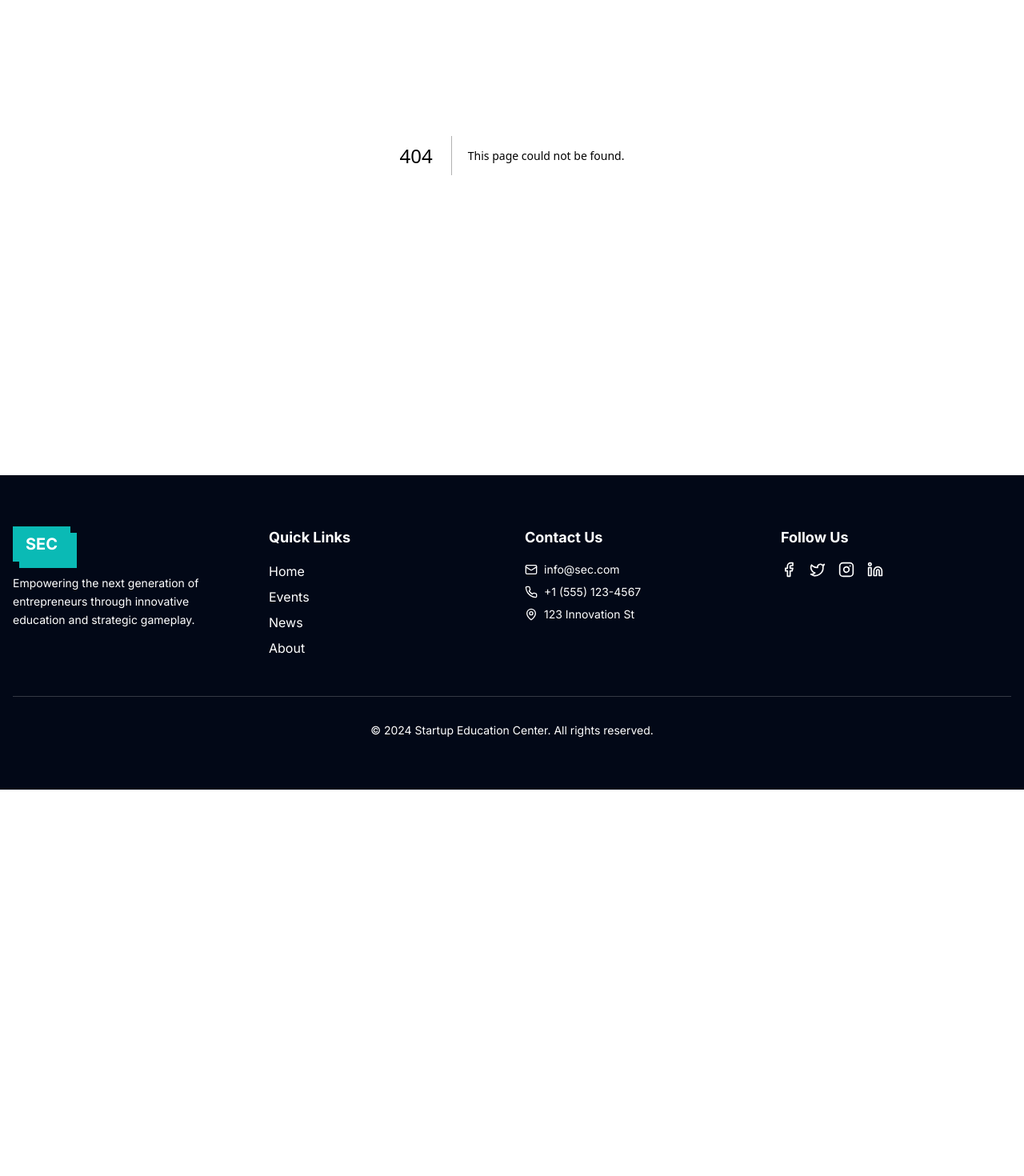
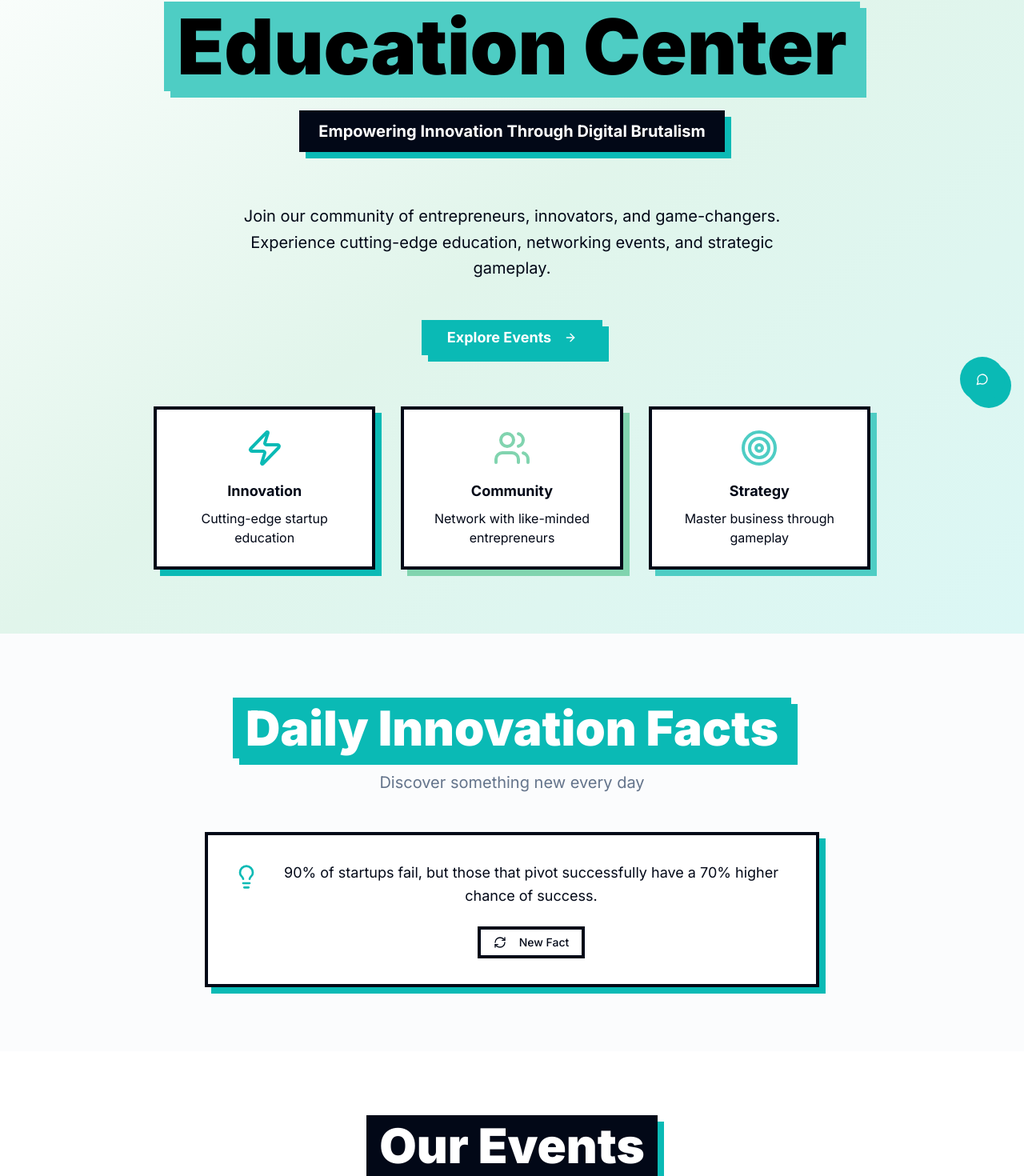
Before and after one commit to Bahrasemani/evolve-club, a Next.js app: page / in a window 1280 px wide. Before the commit this address had no page. Shown: the part 274-1744 px from the top of the page at 80% size. Before the commit the page ends 1261 px from the top, so only its background shows below. Built offline with nearby package versions, Linux system fonts and the light colour scheme.

Commit message:
Add files via upload

```diff
--- /dev/null
+++ b/app/page.tsx
@@ -0,0 +1,17 @@
+import { Hero } from "@/components/hero"
+import { DailyFacts } from "@/components/daily-facts"
+import { EventSections } from "@/components/event-sections"
+import { NewsSection } from "@/components/news-section"
+import { ChatWidget } from "@/components/chat-widget"
+
+export default function HomePage() {
+  return (
+    <main className="min-h-screen">
+      <Hero />
+      <DailyFacts />
+      <EventSections />
+      <NewsSection />
+      <ChatWidget />
+    </main>
+  )
+}
```
